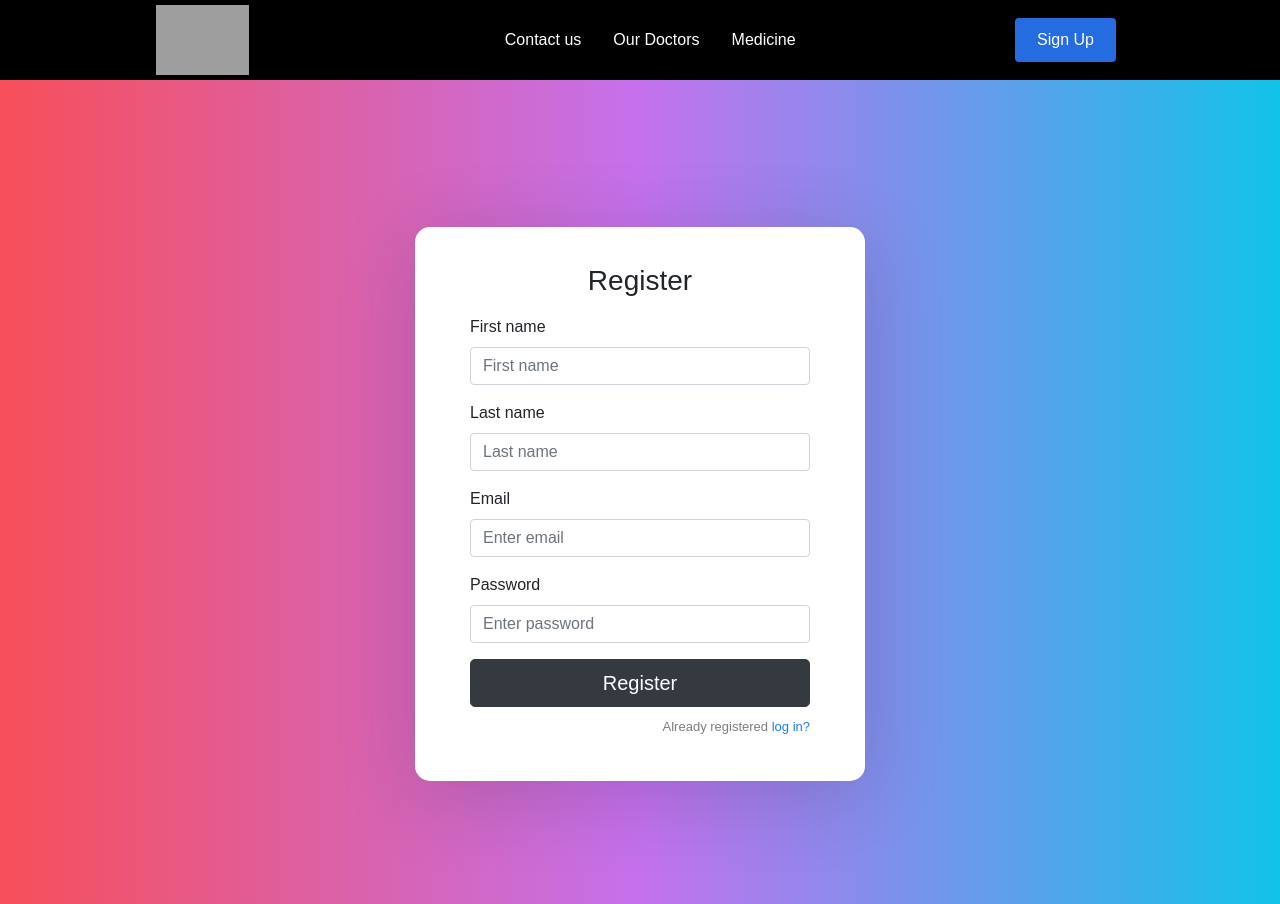
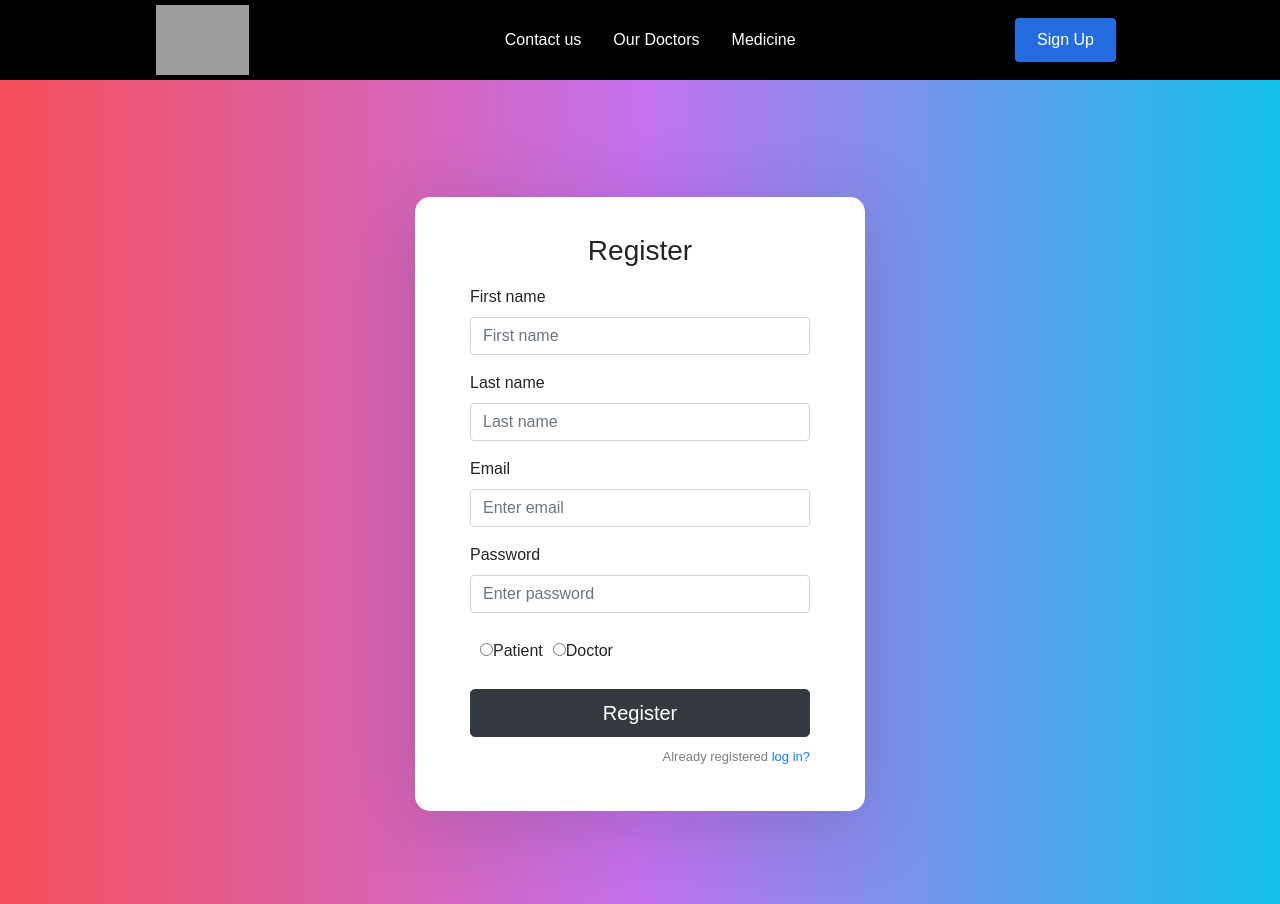
Before and after one commit to TushakarSid/HospitalManagementSystem, a React (Create React App) app: page /signup in a window 1280 px wide. Built offline with nearby package versions, Linux system fonts and the light colour scheme; grey boxes are pictures that could not be loaded.

Commit message:
Update signup_component

```diff
--- a/src/components/signup.component.js
+++ b/src/components/signup.component.js
@@ -26,7 +26,18 @@ export default class SignUp extends Component {
                     <input type="password" className="form-control" placeholder="Enter password" />
                 </div>
 
-                <button type="submit" className="btn btn-dark btn-lg btn-block">Register</button>
+                <div className="form-group radio">
+                    <label style={{margin:10}}>
+                        <input type="radio" value="Patient" name="Category"/>
+                        <span>Patient</span>
+                    </label>
+                    <label>
+                        <input type="radio" value="Doctor" name="Category"/>
+                        <span>Doctor</span>
+                    </label>
+                </div>
+
+               <button type="submit" className="btn btn-dark btn-lg btn-block">Register</button>
                 <p className="forgot-password text-right">
                     Already registered <a href="/login">log in?</a>
                 </p>
```
